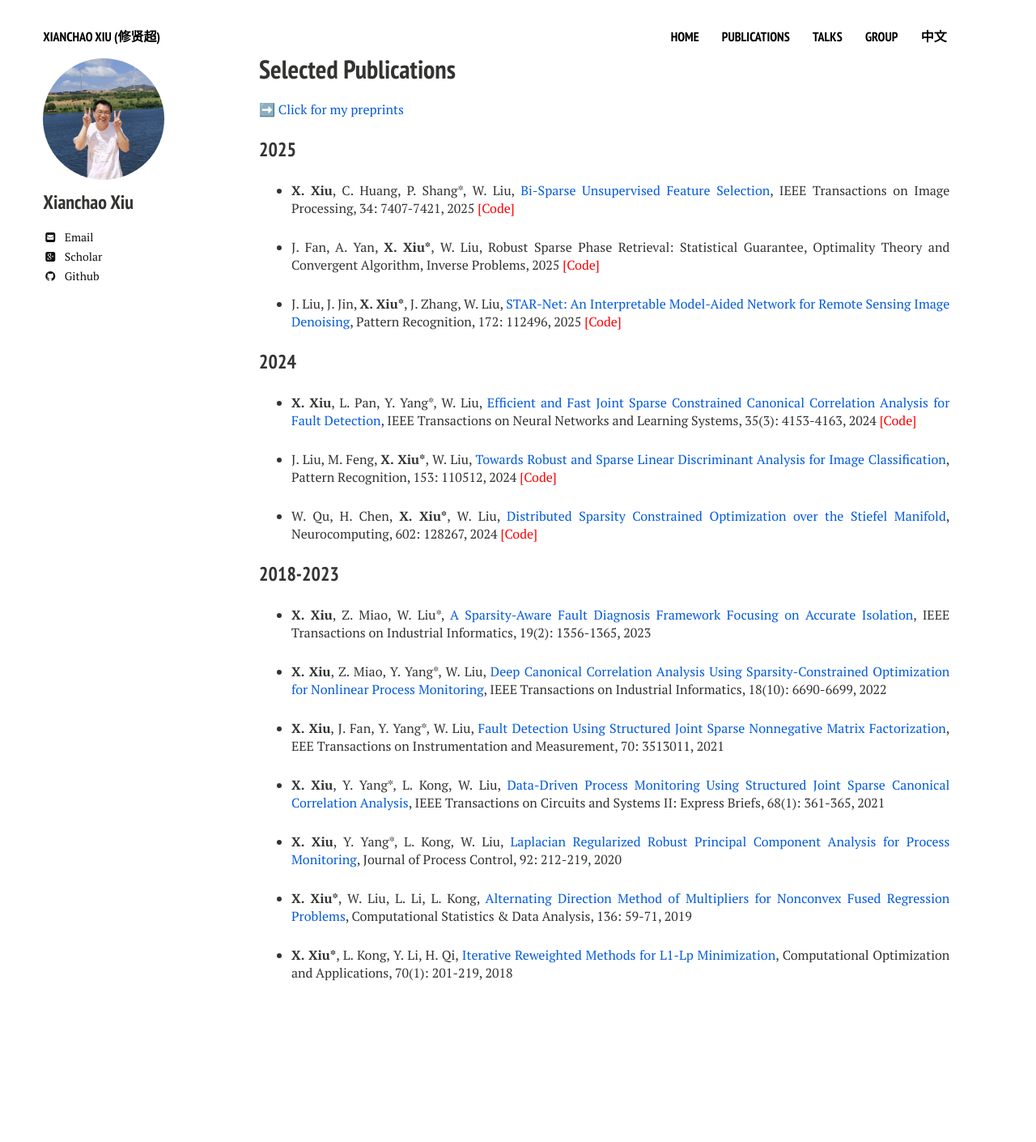
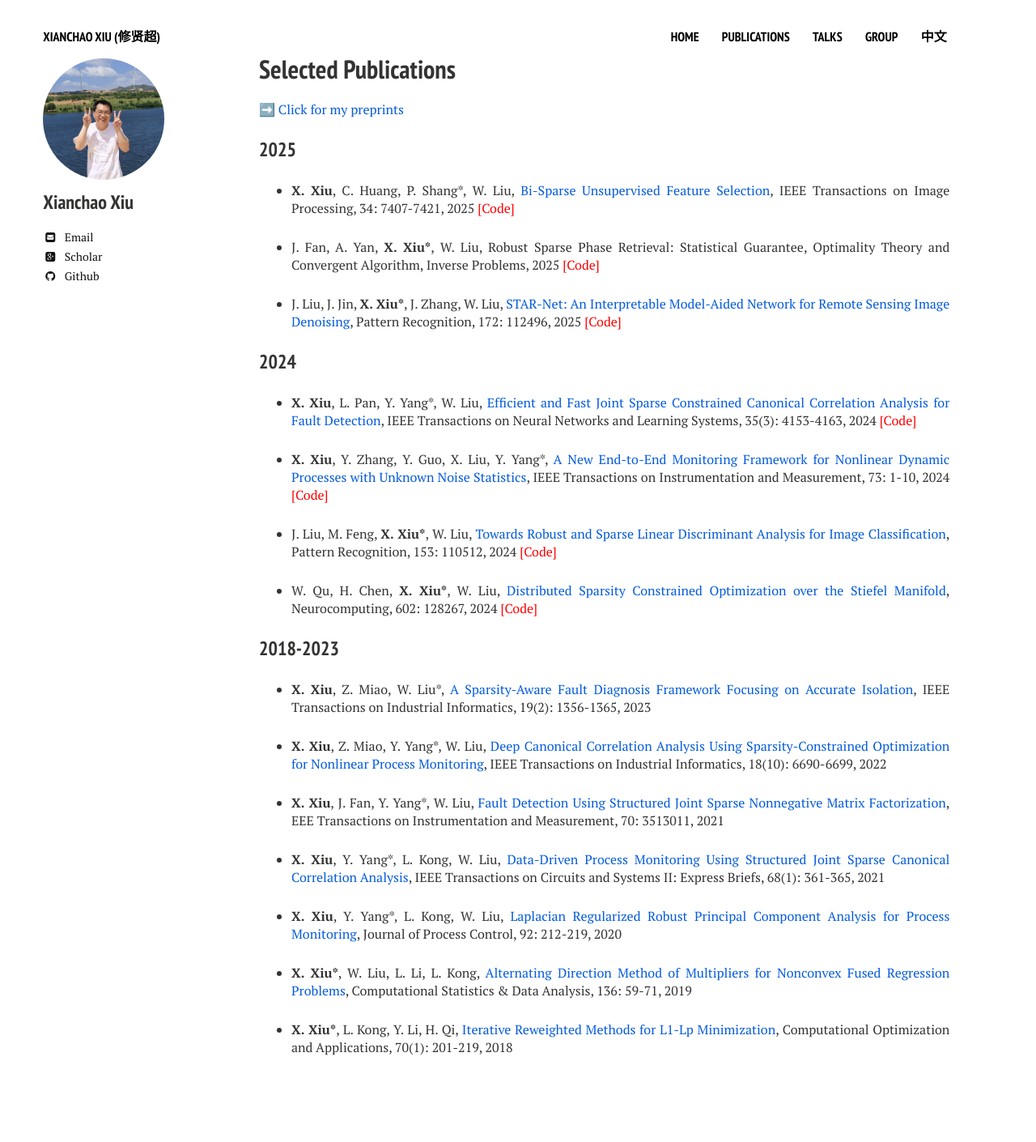
Before and after one commit to xianchaoxiu/xianchaoxiu.github.io, a Jekyll site: the page built from publications/index.md, in a window 1280 px wide. Shown: the whole page at 81% size. Built offline with Jekyll 4.4.1, drawn with Linux system fonts in a browser that asks for light colours; nearby versions of some CDN libraries; before the commit the page ends 1318 px from its top, so only the background shows below that.

Commit message:
Update index.md

```diff
--- a/publications/index.md
+++ b/publications/index.md
@@ -26,6 +26,8 @@ share: false
 
 * <b>X. Xiu</b>, L. Pan, Y. Yang*, W. Liu, <a href="https://doi.org/10.1109/TNNLS.2022.3201881" class="textlink" target="_blank">Efficient and Fast Joint Sparse Constrained Canonical Correlation Analysis for Fault Detection</a>, IEEE Transactions on Neural Networks and Learning Systems, 35(3): 4153-4163, 2024 <a href="https://github.com/xianchaoxiu/JSCCCA" class="textlink" target="_blank" style="color: red;">[Code]</a>
 
+* <b>X. Xiu</b>, Y. Zhang, Y. Guo, X. Liu, Y. Yang*, <a href="https://doi.org/10.1109/TIM.2024.3375402" class="textlink" target="_blank">A New End-to-End Monitoring Framework for Nonlinear Dynamic Processes with Unknown Noise Statistics</a>, IEEE Transactions on Instrumentation and Measurement, 73: 1-10, 2024 <a href="https://github.com/xianchaoxiu/DRNN" class="textlink" target="_blank" style="color: red;">[Code]</a>
+
 * J. Liu, M. Feng, <b>X. Xiu*</b>, W. Liu, <a href="https://doi.org/10.1016/j.patcog.2024.110512" class="textlink" target="_blank">Towards Robust and Sparse Linear Discriminant Analysis for Image Classification</a>, Pattern Recognition, 153: 110512, 2024 <a href="https://github.com/EMXlight/RSLDAplus" class="textlink" target="_blank" style="color: red;">[Code]</a>
 
 * W. Qu, H. Chen, <b>X. Xiu*</b>, W. Liu, <a href="https://doi.org/10.1016/j.neucom.2024.128267" class="textlink" target="_blank">Distributed Sparsity Constrained Optimization over the Stiefel Manifold</a>, Neurocomputing, 602: 128267, 2024 <a href="https://github.com/wtqu/DREAM" class="textlink" target="_blank" style="color: red;">[Code]</a>
```
